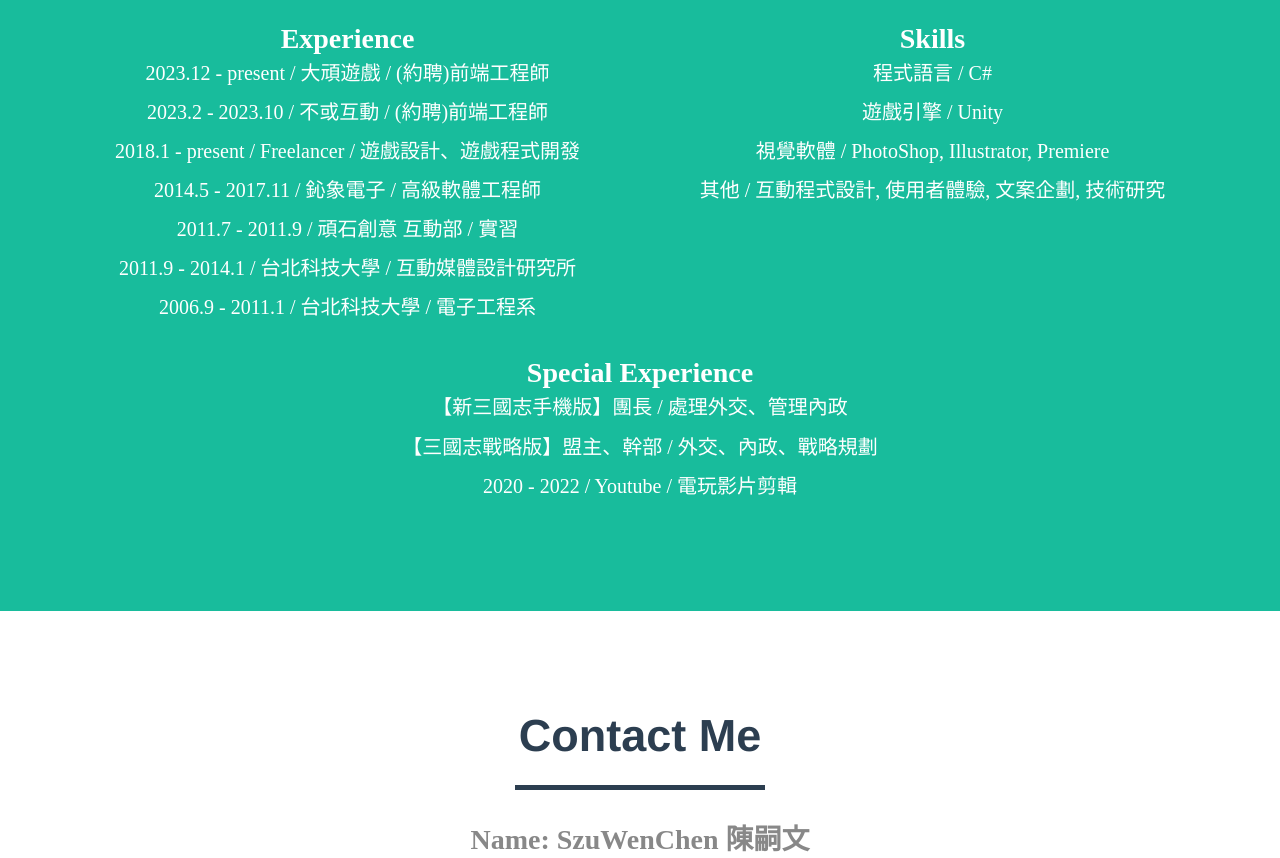
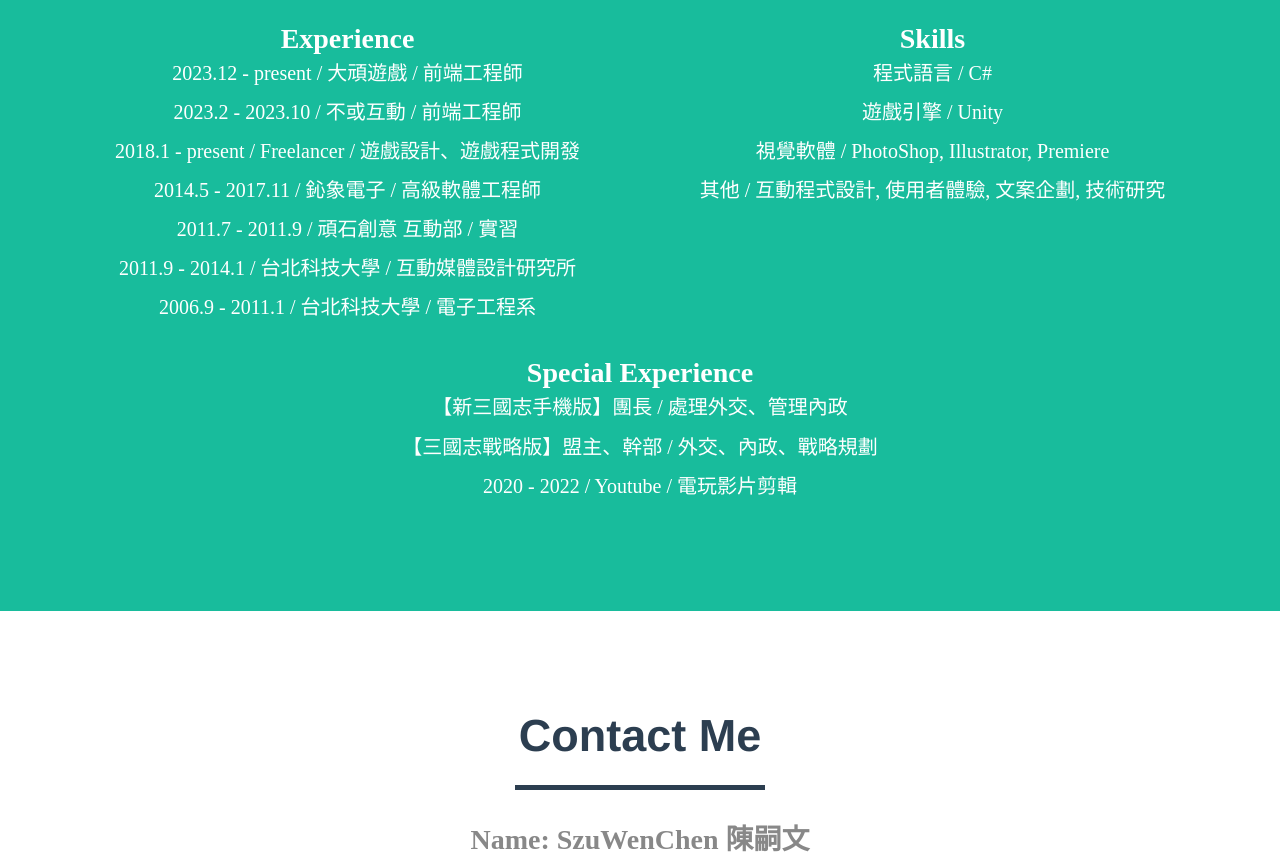
Before and after one commit to szuwenchen/szuwenchenwebsite, a plain HTML site: page index.html in a window 1280 px wide. Shown: the part 3393-4251 px from the top of the page. Drawn offline with nearby package versions, Linux system fonts and the light colour scheme.

Commit message:
更新經歷

```diff
--- a/index.html
+++ b/index.html
@@ -330,8 +330,8 @@
             <div class="row">
                 <div class="col-lg-6 text-center">
                     <h9>Experience</h9>
-                    <p>2023.12 - present / 大頑遊戲 / (約聘)前端工程師</p>
-                    <p>2023.2 - 2023.10 / 不或互動 / (約聘)前端工程師</p>
+                    <p>2023.12 - present / 大頑遊戲 / 前端工程師</p>
+                    <p>2023.2 - 2023.10 / 不或互動 / 前端工程師</p>
                     <p>2018.1 - present / Freelancer / 遊戲設計、遊戲程式開發</p>
                     <p>2014.5 - 2017.11 / 鈊象電子 / 高級軟體工程師</p>
                     <p>2011.7 - 2011.9 / 頑石創意 互動部 / 實習</p>
```
